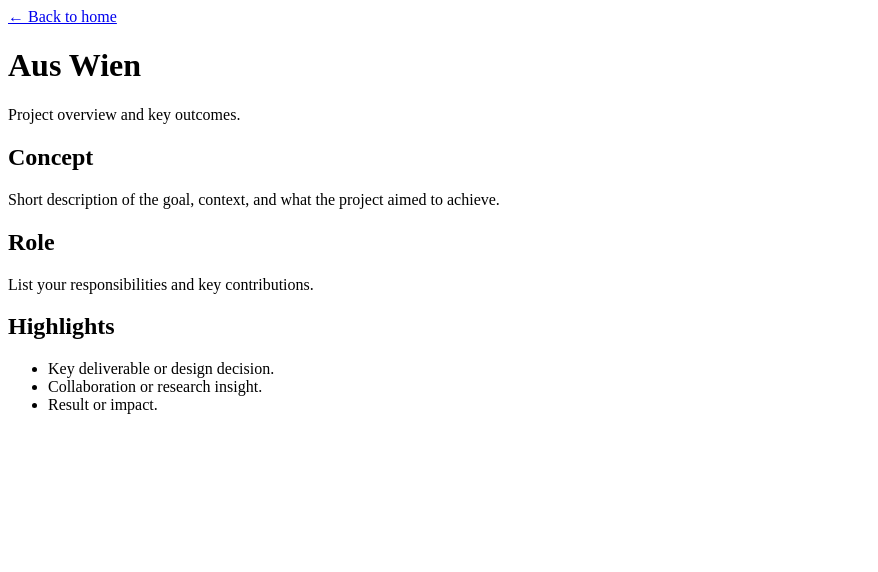
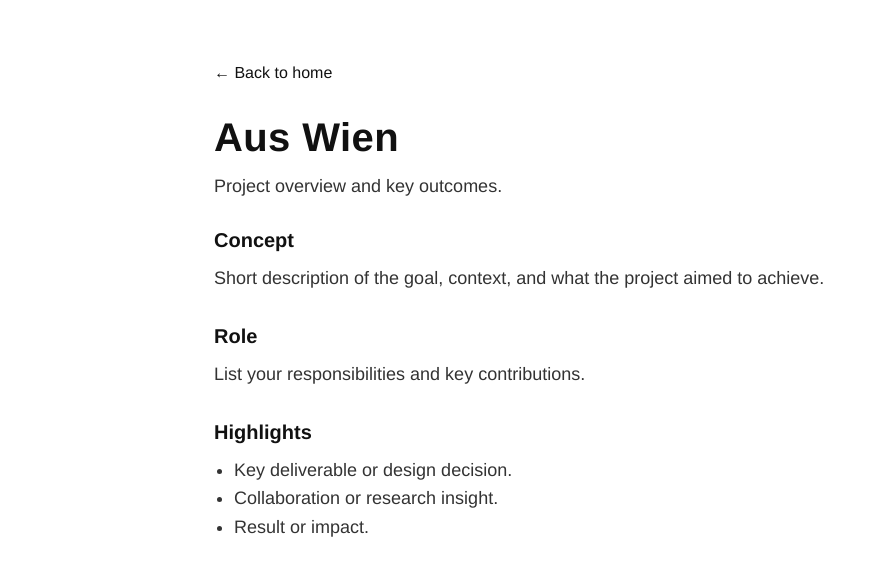
Before and after one commit to designsaras/saraseu.github.io, a plain HTML site: page aus-wien.html in a window 1280 px wide. Shown: the whole page, without its empty margins (0-878 px from the left). Drawn offline with Linux system fonts and the light colour scheme; a web font is replaced by a local one.

Commit message:
rename href in html project file

```diff
--- a/aus-wien.html
+++ b/aus-wien.html
@@ -4,11 +4,11 @@
     <meta charset="UTF-8" />
     <meta name="viewport" content="width=device-width, initial-scale=1.0" />
     <title>Aus Wien Project</title>
-    <link rel="stylesheet" href="project.css" />
+    <link rel="stylesheet" href="project-style.css" />
   </head>
   <body>
     <main class="page">
-      <a class="back" href="test.html">← Back to home</a>
+      <a class="back" href="index.html">← Back to home</a>
       <h1>Aus Wien</h1>
       <p class="subtitle">Project overview and key outcomes.</p>
 
```
Also changed, not shown: divento-pesaro.html (+2 -2 lines), fata-cornelia.html (+2 -2 lines), maeus.html (+2 -2 lines), shh.html (+2 -2 lines), signum.html (+2 -2 lines).
